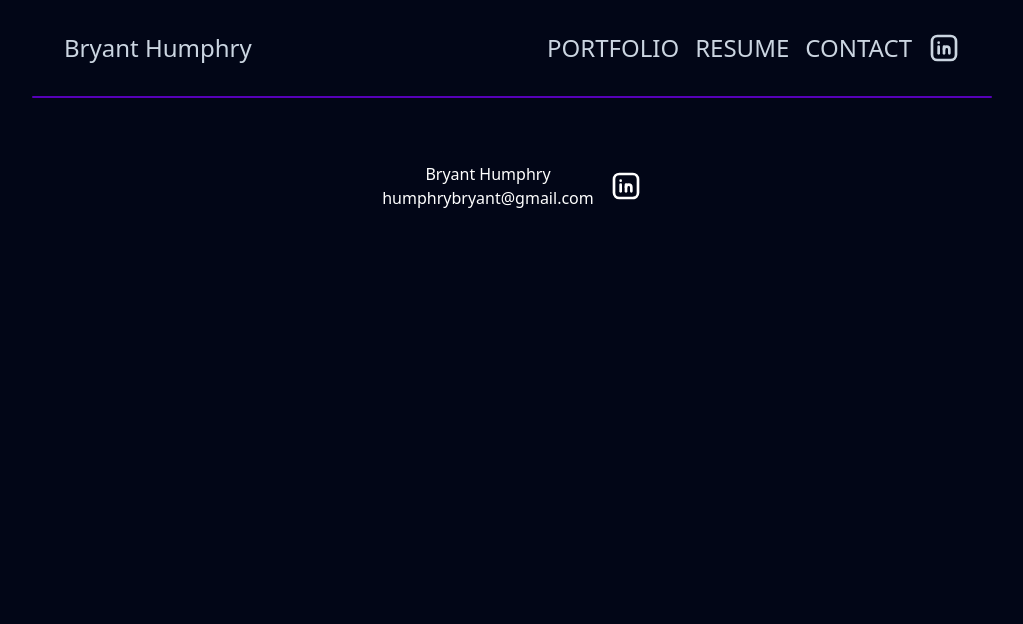
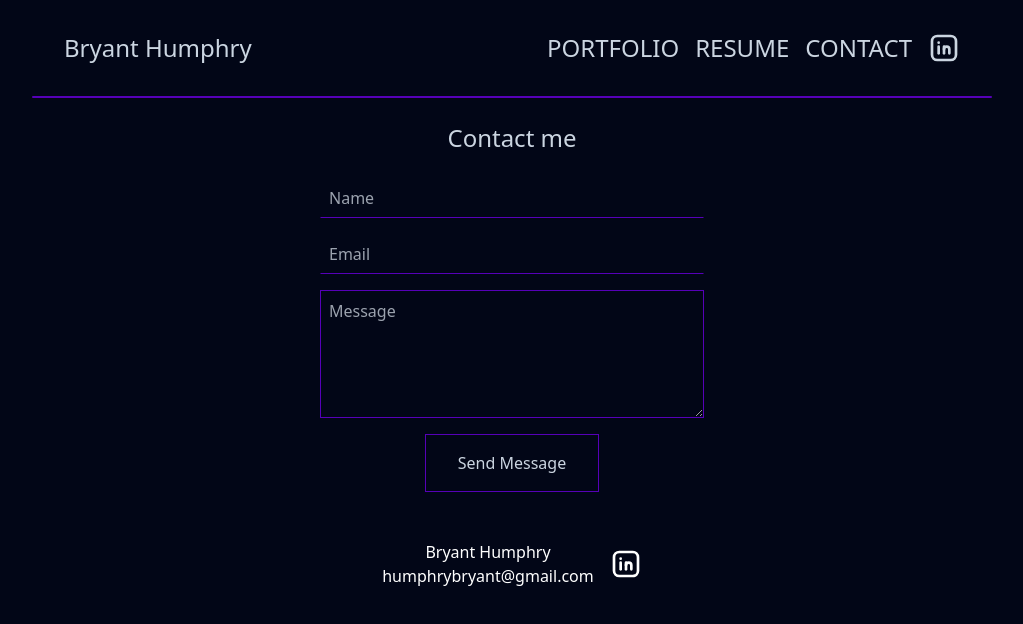
Before and after one commit to briziant/Portfolio, a SvelteKit app: page /contact in a window 1280 px wide. Shown: the top 624 px of the page, without its empty margins (128-1151 px from the left). Built offline with nearby package versions, Linux system fonts and the light colour scheme.

Commit message:
added formie.io contact form

```diff
--- a/src/routes/+layout.svelte
+++ b/src/routes/+layout.svelte
@@ -14,7 +14,7 @@
 		},
 		{
 			name: 'contact',
-			link: 'mailto:contact@briziant.com',
+			link: base + '/contact',
 		},
 		{
 			icon: IconBrandLinkedin,
--- a/src/routes/contact/+page.svelte
+++ b/src/routes/contact/+page.svelte
@@ -0,0 +1,64 @@
+<script lang="ts">
+	let status: number = 0;
+	function handleSubmit(e: SubmitEvent) {
+		const form = e.target as HTMLFormElement;
+		const url = form.action;
+		const formData = new FormData(form);
+
+		fetch(url, {
+			method: 'POST',
+			body: formData,
+		}).then((d) => {
+			if (d.status == 201) status = 1;
+			else status = 2;
+		});
+	}
+</script>
+
+<span class="text-2xl p-2">Contact me</span>
+{#if status == 0}
+	<form
+		on:submit|preventDefault={handleSubmit}
+		class="flex flex-col gap-4 w-2/5"
+		action="https://formie.io/form/0b457115-b25f-4cd3-affa-69d1b055000f"
+		method="POST">
+		<input
+			class="w-full h-10 p-2 border bg-transparent border-transparent border-b-pallet-accent"
+			name="name"
+			type="text"
+			placeholder="Name"
+			required />
+		<input
+			class="w-full h-10 p-2 border bg-transparent border-transparent border-b-pallet-accent"
+			name="email"
+			type="email"
+			placeholder="Email"
+			required />
+		<textarea
+			class="w-full h-32 p-2 border bg-transparent border-pallet-accent"
+			name="message"
+			placeholder="Message"
+			required></textarea>
+
+		<div class="flex items-center align-middle justify-center">
+			<button
+				class="py-4 px-8 hover:text-pallet-accent border border-pallet-accent">
+				Send Message
+			</button>
+		</div>
+	</form>
+{:else if status == 1}
+	<div class="w-2/5 text-2xl p-4 text-center">Message Sent Successfully!</div>
+	<button
+		class="py-4 px-8 hover:text-pallet-accent border border-pallet-accent"
+		on:click={(_) => (status = 0)}>
+		Send Another
+	</button>
+{:else if status == 2}
+	<div class="w-2/5 text-2xl p-4 text-center">Oops something happened</div>
+	<button
+		class="py-4 px-8 hover:text-pallet-accent border border-pallet-accent"
+		on:click={(_) => (status = 0)}>
+		Try Again
+	</button>
+{/if}
```
